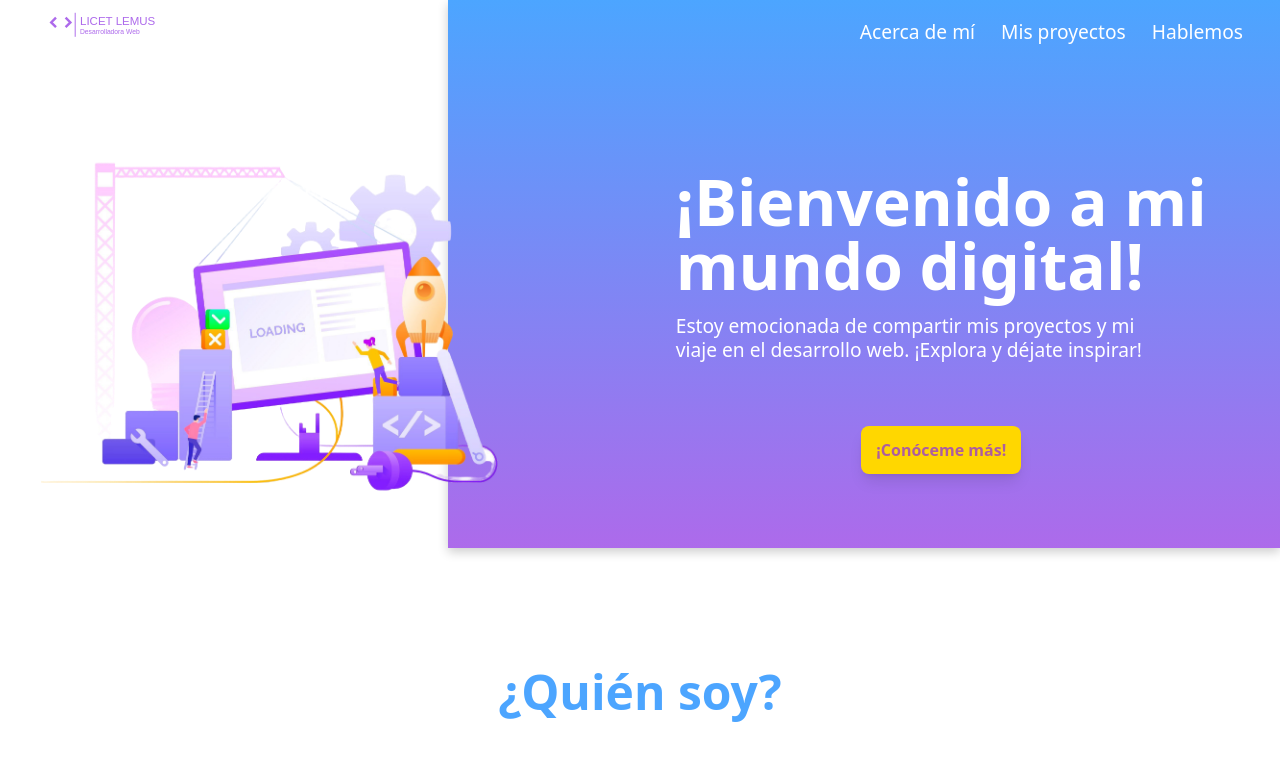
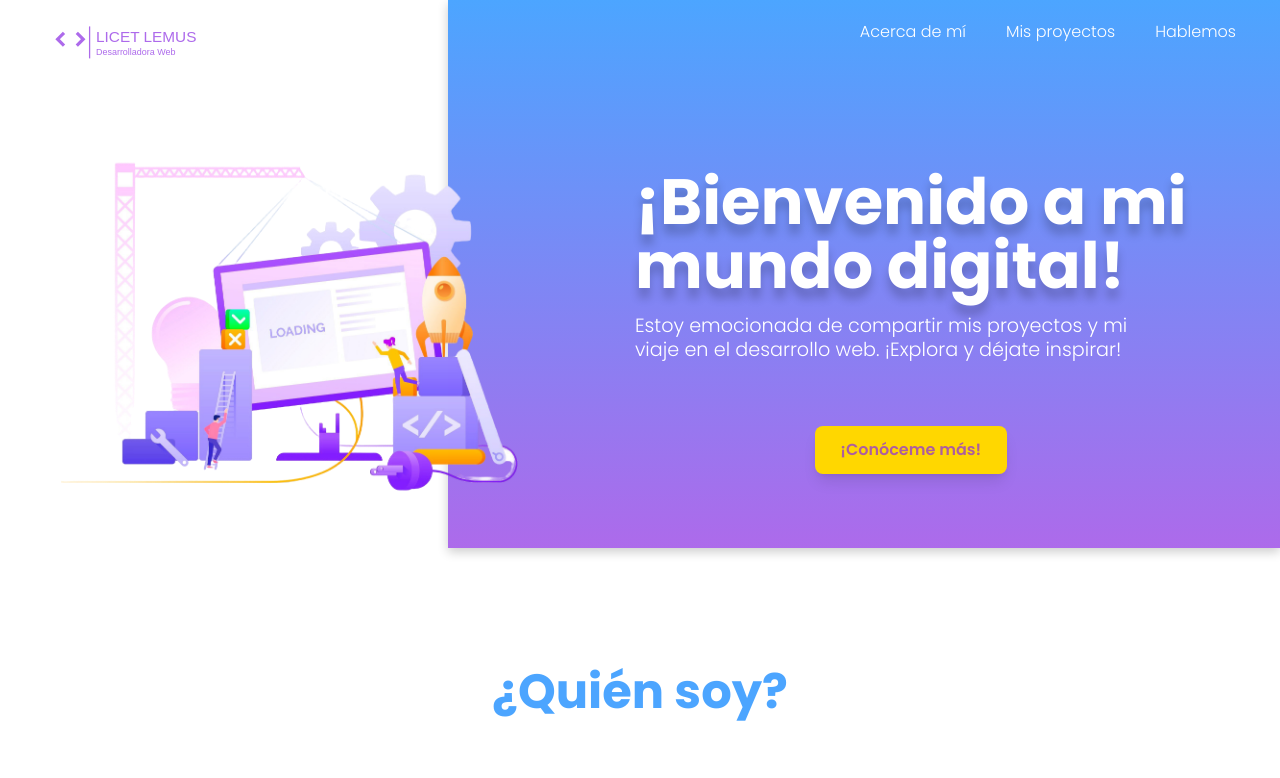
Before and after one commit to LicetLemus/my-portfolio, a React (Create React App) app: page / in a window 1280 px wide. Shown: the top 778 px of the page. Built offline with nearby package versions, Linux system fonts and the light colour scheme.

Commit message:
styles: update of header

```diff
--- a/src/components/Header.jsx
+++ b/src/components/Header.jsx
@@ -9,7 +9,7 @@ const Header = () => {
       <div className="container mx-auto text-center">
         {/* Componente Navbar */}
         <Navbar />
-        <div className="flex  justify-around items-center py-10 h-full gap-10">
+        <div className="flex  justify-evenly items-center py-10 h-full">
           <div className="hero_image text-violet flex justify-center mb-8 md:mb-0">
             <img
               src={heroImage}
@@ -18,19 +18,19 @@ const Header = () => {
             />
           </div>
           <div className="flex flex-col justify-center items-center">
-            <div className="content text-left w-full h-auto p-10">
-              <h1 className="text-white text-4xl md:text-7xl font-bold">
+            <div className="content text-left w-full h-auto">
+              <h1 className="text-white text-4xl md:text-7xl font-bold textShadow">
                 ¡Bienvenido a mi <br />
                 <span className="hover:text-hover_text_white">
                   mundo digital!
                 </span>
               </h1>
-              <p className="text-white text-base md:text-[1.25rem] mt-4 font-light">
+              <p className="text-white text-base mt-4 font-light">
                 Estoy emocionada de compartir mis proyectos y mi <br />
                 viaje en el desarrollo web. ¡Explora y déjate inspirar!
               </p>
             </div>
-            <div className="btn_primary mt-8 bg-bg_button shadow-lg transition-transform transform hover:translate-y-1 hover:shadow-md text-violet p-3 rounded-lg w-full md:w-[10rem] font-semibold">
+            <div className="btn_primary mt-8 bg-bg_button shadow-lg transition-transform transform hover:translate-y-1 hover:shadow-md text-violet p-3 rounded-lg w-full md:w-[12rem] font-semibold">
               <a href="#about">
                 ¡Conóceme más!
               </a>
--- a/src/components/Header.scss
+++ b/src/components/Header.scss
@@ -22,6 +22,10 @@ header {
         z-index: 1;
     }
 
+    .content h1 {
+        text-shadow: 0px 10px 10px rgba(0, 0, 0, 0.2);
+    }
+
     @media (max-width: 768px) {
         background:linear-gradient(180deg, rgba(0, 127, 255, 0.7) 0%, rgba(138, 43, 226, 0.7) 100%);
 
@@ -29,7 +33,7 @@ header {
             display: none;
         }
 
-        nav .text-xl {
+        nav .text-base {
             font-size: 0.9rem;
         }
 
@@ -53,7 +57,6 @@ header {
         .content p {
             padding-inline: 1rem;
             text-align: center;
-            font-size: 1rem;
             display: -webkit-box;
             -webkit-line-clamp: 2;
             overflow: hidden;
--- a/src/components/Navbar.jsx
+++ b/src/components/Navbar.jsx
@@ -37,11 +37,11 @@ export default function Navbar() {
             </DisclosureButton>
           </div>
           <div className="flex flex-1 items-center justify-center sm:items-center sm:justify-between">
-            <div className="flex flex-shrink-0 items-center">
+            <div className="flex flex-shrink-0 w-[12rem] pt-10 items-center">
               <img
                 alt="Your Company"
                 src={logo}
-                className="icon-color h-12 w-auto"
+                className="icon-color h-auto w-full"
               />
             </div>
             <div className="hidden sm:ml-6 sm:block">
@@ -53,7 +53,7 @@ export default function Navbar() {
                     aria-current={item.current ? "page" : undefined}
                     className={classNames(
 											"text-white hover:text-violet",
-                      "rounded-md px-3 py-2 text-xl font-light transition duration-300"
+                      "rounded-md px-3 py-2 text-base font-light transition duration-300"
                     )}
                   >
                     {item.name}
--- a/src/styles/styles.scss
+++ b/src/styles/styles.scss
@@ -8,3 +8,7 @@ html {
     margin: 0;
     scroll-behavior: smooth; /* Habilita el desplazamiento suave para el navegador */
 }
+
+body {
+    font-family: 'Poppins', sans-serif;
+}
```
